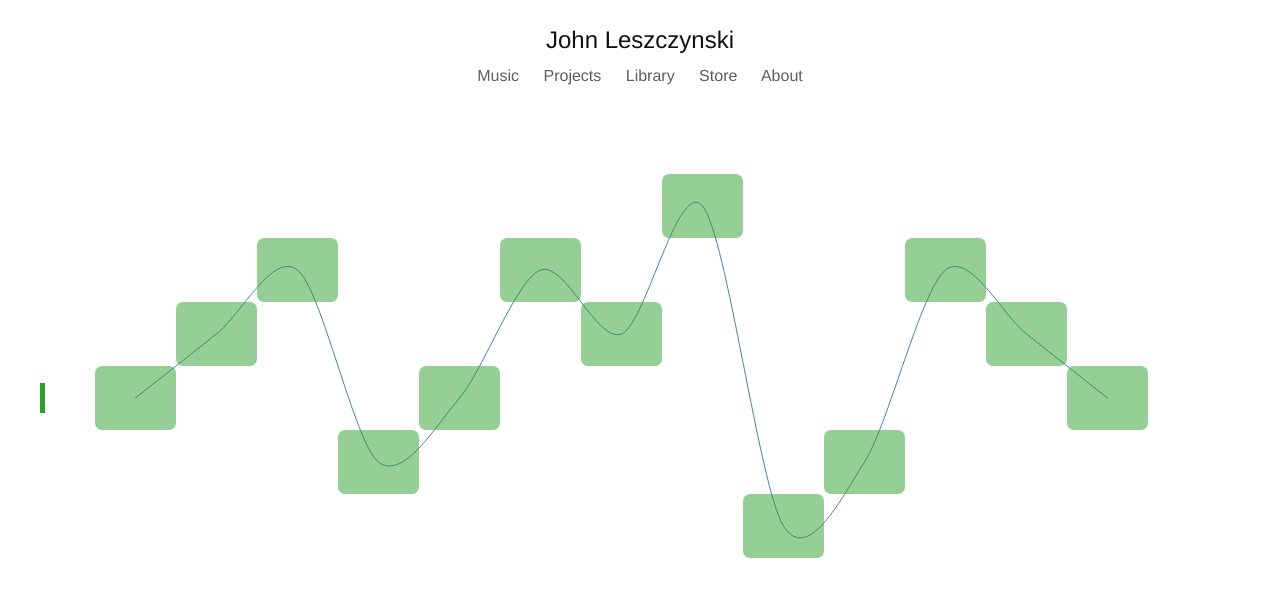
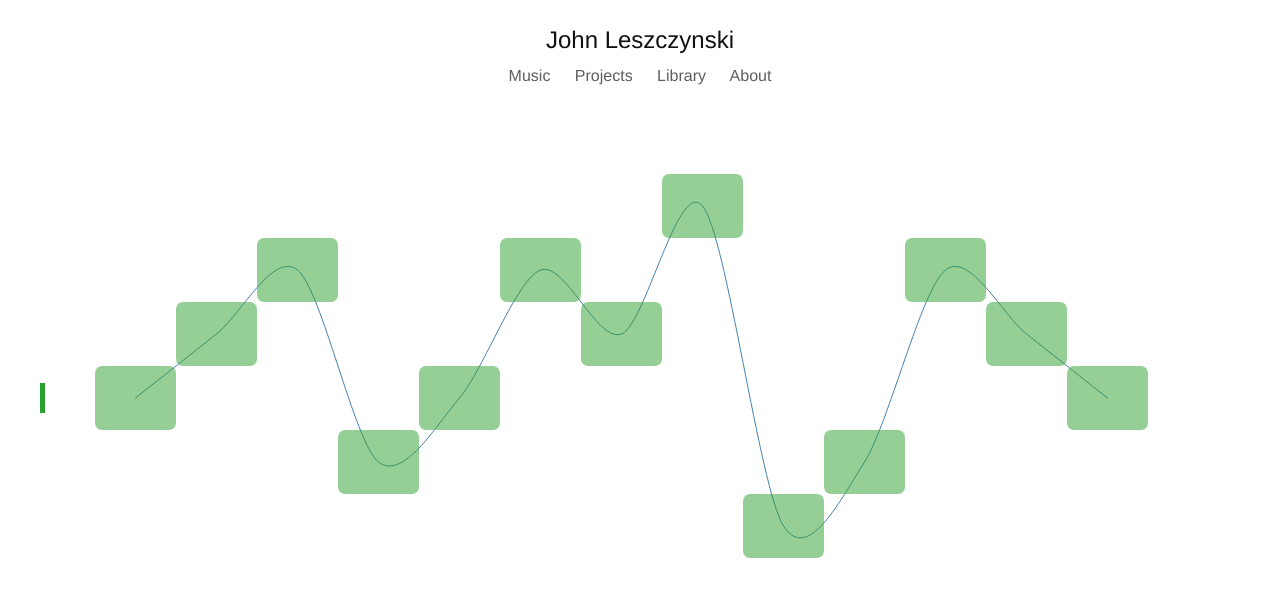
Before and after one commit to ave-llan/ave-llan.github.io, a Jekyll site: the page built from index.html, in a window 1280 px wide. Shown: the top 597 px of the page. Built offline with Jekyll 4.4.1, drawn with Linux system fonts in a browser that asks for light colours.

Commit message:
Remove link to store since it is broken

```diff
--- a/_data/nav.json
+++ b/_data/nav.json
@@ -12,10 +12,6 @@
   "link": "/library"
  },
  {
-  "name": "store",
-  "link": "http://store.johnleszczynski.com"
- },
- {
   "name": "about",
   "link": "/about"
   }
```
